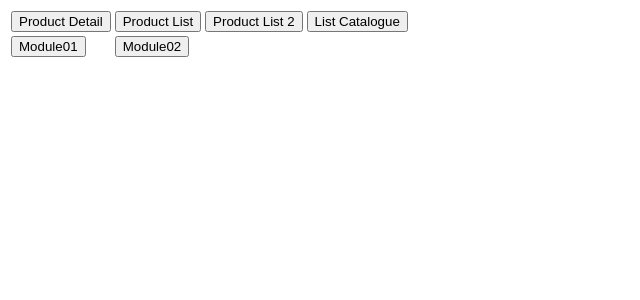
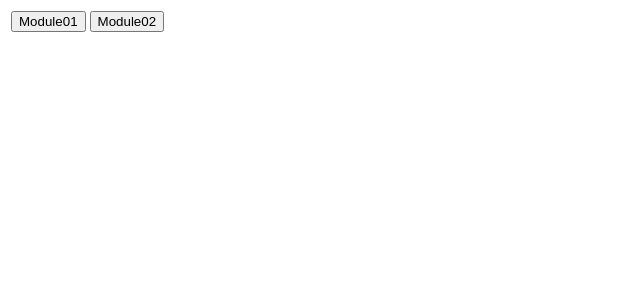
Before and after one commit to esvm4/222MI3002, an Angular app: page / in a window 1280 px wide. Shown: the top 300 px of the page, without its empty margins (0-640 px from the left). Built offline with nearby package versions, Linux system fonts and the light colour scheme.

Commit message:
Clean up index page.

```diff
--- a/src/app/app.component.html
+++ b/src/app/app.component.html
@@ -1,18 +1,4 @@
 <table>
-  <tr>
-    <td>
-      <button routerLink="/product">Product Detail</button>
-    </td>
-    <td>
-      <button (click)="openListProduct()">Product List</button>
-    </td>
-    <td>
-      <button routerLink="/list-product2">Product List 2</button>
-    </td>
-    <td>
-      <button routerLink="/list-catalogue">List Catalogue</button>
-    </td>
-  </tr>
   <tr>
     <td>
       <button routerLink="/index-component">Module01</button>
```
